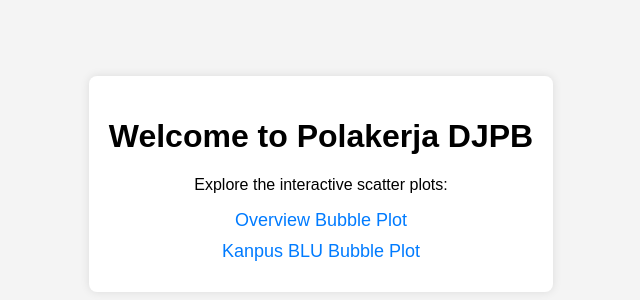
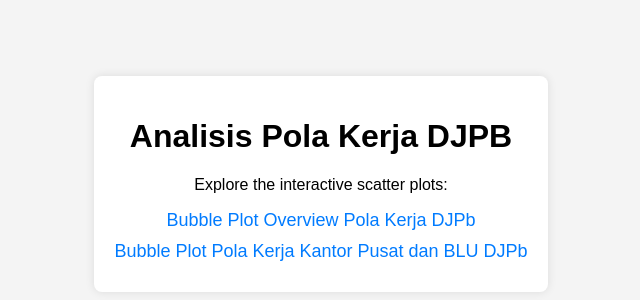
Before and after one commit to ameernoor/analisis-pola-kerja, a plain HTML site: page index.html in a window 1280 px wide. Shown: the part 216-516 px from the top of the page, without its empty margins (319-959 px from the left). Drawn offline with Linux system fonts and the light colour scheme.

Commit message:
modify homepage with links to interactive plots

```diff
--- a/index.html
+++ b/index.html
@@ -36,10 +36,10 @@
 </head>
 <body>
     <div class="container">
-        <h1>Welcome to Polakerja DJPB</h1>
+        <h1>Analisis Pola Kerja DJPB</h1>
         <p>Explore the interactive scatter plots:</p>
-        <a href="bubble_plot_overview.html">Overview Bubble Plot</a>
-        <a href="bubble_plot_kanpus_blu.html">Kanpus BLU Bubble Plot</a>
+        <a href="bubble_plot_overview.html">Bubble Plot Overview Pola Kerja DJPb</a>
+        <a href="bubble_plot_kanpus_blu.html">Bubble Plot Pola Kerja Kantor Pusat dan BLU DJPb</a>
     </div>
 </body>
 </html>
```
